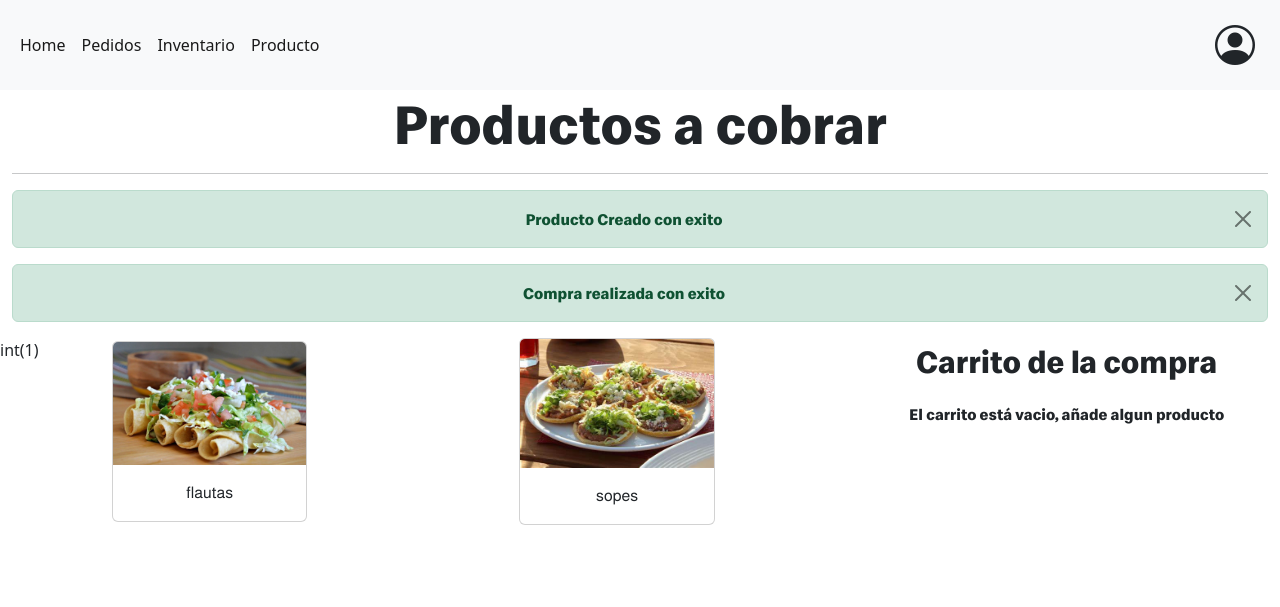
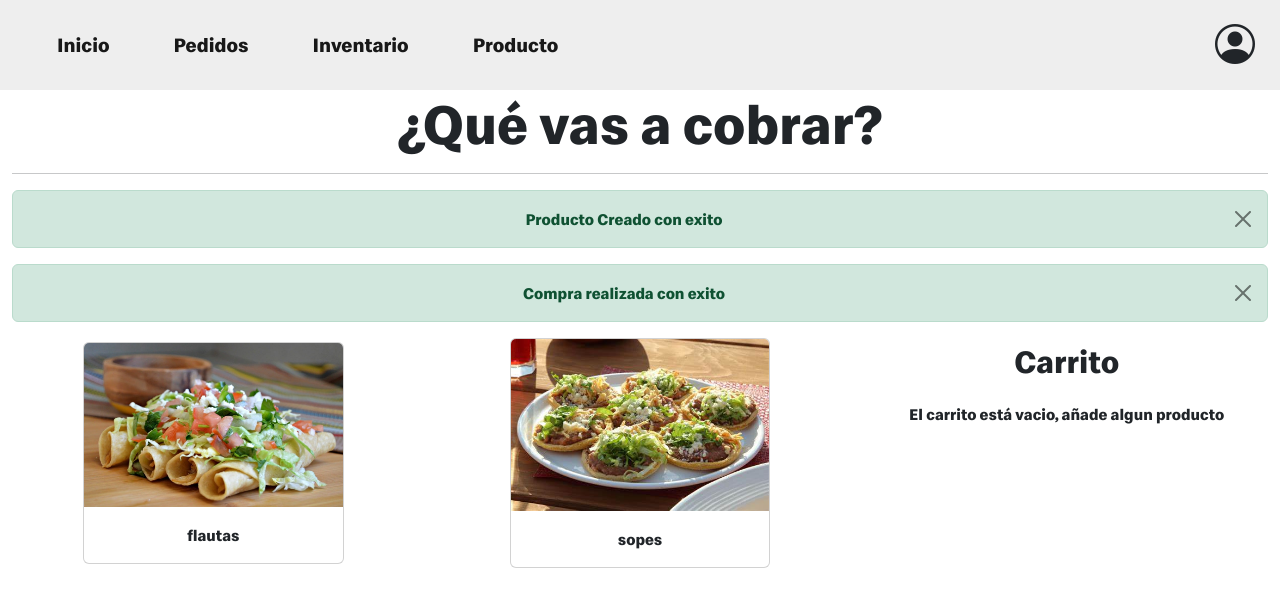
Before and after one commit to theheroman666/POS, a PHP site: page /POS/ in a window 1280 px wide. Shown: the top 607 px of the page. Run offline with PHP 8.4, Linux system fonts and the light colour scheme; the visitor is signed in with stand-in values (Sample User, id 1); data comes from the database, SQL or seed files in the repository; some libraries are stand-ins or nearby versions.

Commit message:
cambios estilos 2022/10/31

```diff
--- a/views/Home/index.php
+++ b/views/Home/index.php
@@ -6,7 +6,7 @@
     })
 </script>
 <div class="container-fluid text-center">
-    <h1 class="titulo display-4">Productos a cobrar</h1>
+    <h1 class="titulo display-4">¿Qué vas a cobrar?</h1>
     <hr />
     <?php if (isset($_SESSION['producto']) == 'complete') { ?>
         <div class="alert alert-success titulo alert-dismissible fade show" role="alert">
@@ -34,13 +34,12 @@
         <div class="col-md-8 col-sm-12">
             <div class="row row-cols-3">
 
-            <?php var_dump($_SESSION['identity'])?>                <!-- ELIMINAR PARA Comprobar Datos linea 52 hasta linea 73-->
                 <?php
                 while ($items = $producto->fetch_object()) { ?>
                     <div class="col contenedores m-auto">
                         <?php if ($items->Stock != 0) { ?>
-                            <div class="card col-9">
-                                <a class="nav-link parrafo" href="<?= base_url . 'carrito/add&id=' . $items->Id ?>">
+                            <div class="card">
+                                <a class="nav-link titulo" href="<?= base_url . 'carrito/add&id=' . $items->Id ?>">
                                     <img src="<?= base_url . 'uploads/images/' . $items->Imagen ?>" class="card-img-top" alt="...">
                                     <div class="card-body">
                                         <p class="card-text"><?= $items->Nombre ?></p>
@@ -57,7 +56,6 @@
                     </div>
                 <?php } ?>
                 <!-- ELIMINAR PARA Comprobar Datos  -->
-
             </div>
         </div>
         <div class="col-md-4" id="tablaCarrito">
--- a/views/Usuarios/login.php
+++ b/views/Usuarios/login.php
@@ -6,11 +6,11 @@
             <?php while ($items = $user->fetch_object()) { ?>
                 <form action="<?= htmlspecialchars(base_url . 'usuario/login') ?>" method="POST" class="btn col-3 bg-light titulo rounded-5" id="hola123">
                     <div class="pt-2"></div>
-                    <input readonly disabled class="form-control text-center fs-4" id="input1" name="Name" style="background-color: rgba(240, 248, 255, 0); border: 0;" value="<?= $items->nombre ?>">
+                    <input readonly class="form-control text-center fs-4" id="input1" name="Name" style="background-color: rgba(240, 248, 255, 0); border: 0;" value="<?= $items->nombre ?>">
                     <div class="mb-3 pt-2">
                         <img src="<?= base_url ?>wwwroot/imgs/flautas.jpg" class="rounded-circle imagen">
                     </div>
-                    <div class="mb-3 input-group" id="contraseñas" style="visibility: hidden;">
+                    <div class="mb-3 input-group" id="contraseñas">
                         <input type="password" class="form-control rounded-start border-secondary" name="password">
                         <button type="submit" class="btn btn-outline-secondary"><i class="bi bi-arrow-right fs-5"></i></button>
                     </div>
--- a/views/carrito/indexInventario.php
+++ b/views/carrito/indexInventario.php
@@ -1,4 +1,4 @@
-<p class="fs-2 titulo">Carrito de la compra</p>
+<p class="fs-2 titulo">Carrito </p>
 
 <?php if (isset($_SESSION['carrito']) && count($_SESSION['carrito']) >= 1) : ?>
     <table class="table">
@@ -34,8 +34,8 @@
                             <input type="number" hidden value="<?= $elemento['unidades'] ?>" name="cantidad">
                             <!-- Validar Stock -->
                             <?php if ($elemento['unidades'] <  $producto->Stock) { ?>
-                                <a href="<?= base_url ?>carrito/up&index=<?= $indice ?>" class="btn" style="height: 37px; width: 37px;">+</a>
-                                <a href="<?= base_url ?>carrito/down&index=<?= $indice ?>" class="btn" style="height: 37px; width: 37px;">-</a>
+                                <a href="<?= base_url ?>carrito/up&index=<?= $indice ?>" class="btn border-success" style="height: 37px; width: 37px;">+</a>
+                                <a href="<?= base_url ?>carrito/down&index=<?= $indice ?>" class="btn border-danger" style="height: 37px; width: 37px;">-</a>
                             <?php } else { ?>
                                 <a href="<?= base_url ?>carrito/down&index=<?= $indice ?>" class="btn" style="height: 37px; width: 37px;">-</a>
 
@@ -64,9 +64,40 @@
 
     </div>
     <br>
-    <div class="titulo">
-        <button type="submit" class="btn col-4 rounded-3" style="background-color: #ff5e00d7; border:0;">Enviar</button>
-        <a href="<?= base_url ?>carrito/delete_all" class="col-4 btn" style="border: 1px solid black;">Eliminar</a>
+    <div class="titulo mb-5">
+        <button type="submit" class="btn col-4 fs-5" style="background-color: #ff5e00d7; border:0; height: 60px;">Enviar</button>
+        <a href="<?= base_url ?>carrito/delete_all" class="btn col-4 fs-5" style="border: 1px solid black; height: 60px; padding-top: 14px;">Eliminar</a>
+        <!-- ========== Start Modal para confirmar "Borrar carrito" ========== -->
+        <!-- <button type="button" class="btn col-4 fs-5" style="border: 1px solid black; height: 60px; padding-top: 14px;" data-bs-toggle="modal" data-bs-target="#exampleModal">
+            Eliminar
+        </button>
+        <div class="modal fade" id="exampleModal" tabindex="-1" aria-labelledby="exampleModalLabel" aria-hidden="true">
+            <div class="modal-dialog bg-body rounded-4 shadow-lg position-absolute top-50 start-50 translate-middle">
+                <div class="modal-content">
+                    <div class="modal-body">
+                        <form method="post" class="align-items-center">
+                            <div class="text-danger"></div>
+                            <div class="form-group row justify-content-center text-center">
+                                <div class="col-12 mb-4 pt-4">
+                                    <label class="titulo fs-4">Ingresa la clave de administrador</label>
+                                </div>
+                                <div class="col-6 pt-2">
+                                    <div class="input-group">
+                                        <input type="password" class="form-control" style="border-radius: 20px 0 0 20px;"/>
+                                        <button type="submit" class="btn border-secondary bg-light" style="border-radius: 0 20px 20px 0;"><i class="bi bi-arrow-right fs-5"></i></button>
+                                    </div>
+                                </div>
+                                <span class="text-danger"></span>
+                            </div>
+                        </form>
+                    </div>
+                    <div class="modal-footer">
+                        <button type="button" class="btn btn-secondary" data-bs-dismiss="modal">Cancelar</button>
+                    </div>
+                </div>
+            </div>
+        </div> -->
+        <!-- ========== End Modal para confirmar "Borrar carrito" ========== -->
     </div>
     </form>
 
--- a/views/layout/header.php
+++ b/views/layout/header.php
@@ -2,7 +2,7 @@
 <html lang="en">
 
 <head>
-    <title>Inventario Quesadillas el Comal</title>
+    <title>El Comal </title>
     <meta charset="utf-8">
     <meta name="viewport" content="width=device-width, initial-scale=1, shrink-to-fit=no">
     <link rel="stylesheet" href="<?= base_url ?>wwwroot/css/site.css">
@@ -13,34 +13,34 @@
 </head>
 
 <body>
-    <nav class="navbar navbar-expand-lg bg-light">
+    <nav class="navbar navbar-expand-lg titulo" style="background-color: #eeeeee;">
         <div class="container-fluid d-flex">
             <button class="navbar-toggler" type="button" data-bs-toggle="collapse" data-bs-target="#navbarSupportedContent" aria-controls="navbarSupportedContent" aria-expanded="false" aria-label="Toggle navigation">
                 <span class="navbar-toggler-icon"></span>
             </button>
-            <div class="collapse navbar-collapse" id="navbarSupportedContent">
-                <ul class="navbar-nav me-auto mb-2 mb-lg-0">
-                    <li class="nav-item">
-                        <a class="nav-link active" aria-current="page" href="<?= base_url ?>">Home</a>
+            <div class="collapse navbar-collapse container overflow-hidden text-center" id="navbarSupportedContent">
+                <ul class="navbar-nav me-auto row g-5 fs-5">
+                    <li class="nav-item col">
+                        <a class="nav-link active btn border-0" aria-current="page" href="<?= base_url ?>">Inicio</a>
                     </li>
-                    <li class="nav-item">
-                        <a class="nav-link active" href="<?= base_url ?>pedido/index">Pedidos</a>
+                    <li class="nav-item col">
+                        <a class="nav-link active btn border-0" href="<?= base_url ?>pedido/index">Pedidos</a>
                     </li>
-                    <li class="nav-item">
-                        <a class="nav-link active" href="<?= base_url ?>Inventario/index">Inventario</a>
+                    <li class="nav-item col">
+                        <a class="nav-link active btn border-0" href="<?= base_url ?>Inventario/index">Inventario</a>
                     </li>
-                    <li class="nav-item">
-                        <a class="nav-link active" href="<?= base_url ?>producto/gestion">Producto</a>
+                    <li class="nav-item col">
+                        <a class="nav-link active btn border-0" href="<?= base_url ?>producto/gestion">Producto</a>
                     </li>
                 </ul>
             </div>
-            <div class="" style="float: right;">
+            <div class="float-end">
                 <div class="btn-group dropstart">
                     <button type="button" class="btn rounded" data-bs-toggle="dropdown" aria-expanded="false">
                         <i class="bi bi-person-circle" style="font-size: 40px;"></i>
                     </button>
                     <ul class="dropdown-menu fs-5 titulo" style="margin-top: 73px;">
-                        <li><a class="dropdown-item" href="#">Cambiar de usuario</a></li>
+                        <li><a class="dropdown-item" href="<?= base_url ?>usuario/index">Cambiar de usuario</a></li>
                         <hr>
                         <?php if (isset($_SESSION['identity'])) { ?>
                         <li>
--- a/wwwroot/css/site.css
+++ b/wwwroot/css/site.css
@@ -51,21 +51,12 @@ body {
 
 
 .boton-back {
-  padding: 9px;
-  width: 20%;
-  height: 100%;
+  width: 140px;
+  height: 50px;
   float: left;
-  font-size: 22px;
   background: #ff5e00d7 !important;
-  transition: .5s ease-in-out !important;
-
-
 }
 
-.boton-back:hover {
-  background-color: #f7fff7 !important;
-
-}
 
 .agregarInventario{
   height: 50px;
@@ -110,3 +101,8 @@ body {
   height: 15vh;
   border: 1px groove rgba(226, 226, 226, 0.692);
 }
+
+
+.btn{
+  background-color: #fd6e7a;
+}
--- a/wwwroot/js/site.js
+++ b/wwwroot/js/site.js
@@ -1,5 +1,5 @@
 /* -----Login: mostrar inut de contraseñas------ */
-var psw = document.getElementById('contraseñas'),
+/* var psw = document.getElementById('contraseñas'),
 asd = document.getElementById('hola123'),
 contador = 0;
 
@@ -18,3 +18,4 @@ function holaa() {
 }
 
 asd.addEventListener('click', holaa, true );
+ */
```
Also changed, not shown: views/Inventario/index.php (+7 -7 lines), views/pedido/detalle.php (+14 -7 lines), views/pedido/index.php (+4 -4 lines), views/producto/index.php (+8 -7 lines).
